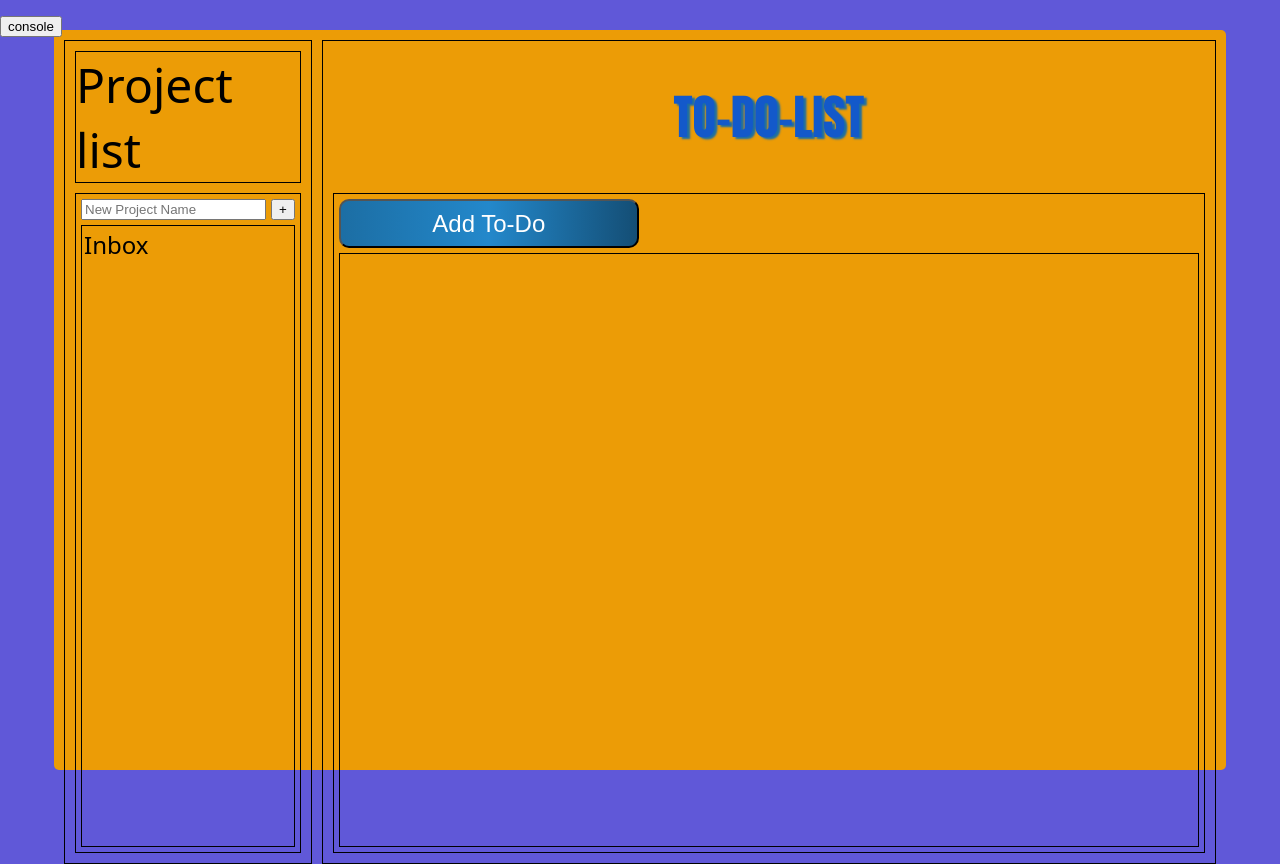
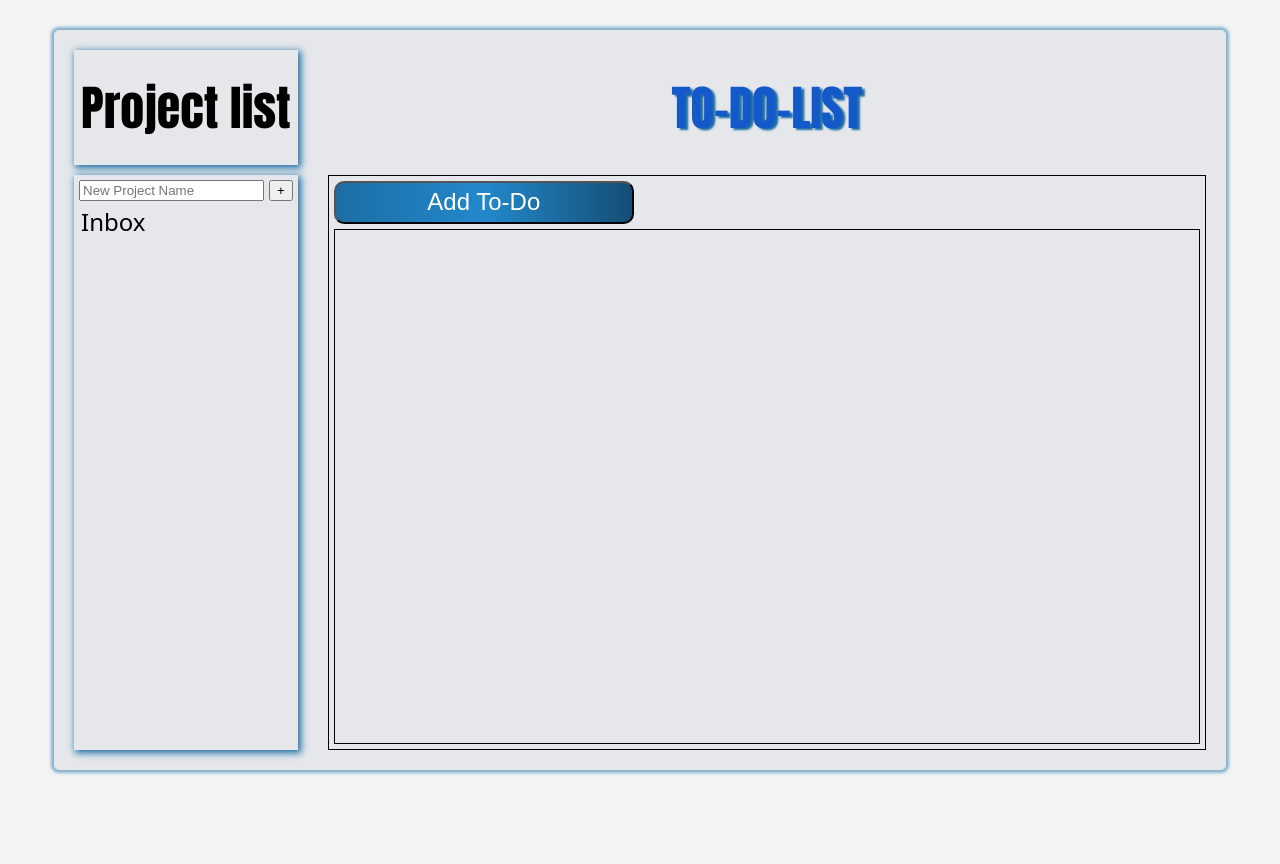
Before and after one commit to Mizaeron/todo-list, a website built with webpack: page src/template.html in a window 1280 px wide. After the commit the page ends 800 px from the top, so only its background shows below. Built offline with nearby package versions, Linux system fonts and the light colour scheme.

Commit message:
Start on deletion and change the look

```diff
--- a/src/index.js
+++ b/src/index.js
@@ -28,5 +28,5 @@ submitForm((formProps) => {
 
 document.querySelector(".console").addEventListener("click", () => {
     console.log(todos);
-    console.log(newProjectArray);
+    console.log(newProjectArray, index);
 })
--- a/src/styles.css
+++ b/src/styles.css
@@ -3,12 +3,12 @@ body {
     padding: 0;
     box-sizing: border-box;
     font-family: system-ui, -apple-system, BlinkMacSystemFont, 'Segoe UI', Roboto, Oxygen, Ubuntu, Cantarell, 'Open Sans', 'Helvetica Neue', sans-serif;
-    background-color: rgb(96, 88, 216);
     height: 100vh;
     width: 100vw;
     display: flex;
     justify-content: center;
     align-items: center;
+    background-color: oklch(96.7% 0.003 264.542);
 }
 
 nav {
@@ -21,7 +21,7 @@ nav {
     top: 2%;
 }
 .container {
-    background-color: rgba(236, 156, 6);
+    background-color: oklch(92.8% 0.006 264.531);
     display: grid;
     grid-template-columns: 1fr 5fr;
     padding: 10px;
@@ -30,11 +30,12 @@ nav {
     width: 90vw;
     border-radius: 5px;
     position: relative;
+    box-shadow: 0px 0px 3px 3px hsl(204, 71%, 38%, 0.5);
 }
 
-.container > div {
+/* .container > div {
     border: 1px solid black;
-}
+} */
 
 .projects {
     display: grid;
@@ -43,23 +44,25 @@ nav {
     padding: 10px;
 }
 .project-headline {
-    border: 1px solid black;
+    /* border: 1px solid black; */
     display: flex;
     justify-content: center;
     align-items: center;
     font-size: 3rem;
+    box-shadow: 2px 2px 7px 1px #1C6EA4;
+    font-family: Impact;
 }
 
 .project-list {
-    border: 1px solid black;
+    box-shadow: 2px 2px 7px 1px #1C6EA4;
     padding: 5px;
     display: grid;
     grid-template-rows: 0.5fr 12fr;
 }
 
-.new-projects {
+/* .new-projects {
     border: 1px solid black;
-}
+} */
 
 .to-do {
     display: grid;
--- a/src/template.html
+++ b/src/template.html
@@ -59,5 +59,4 @@
         </div>
     </div>
 </body>
-<button class="console">console</button>
 </html>
--- a/src/to-do.js
+++ b/src/to-do.js
@@ -89,9 +89,20 @@ export function todoFactory(title, date, priority, description) {
         displayDelete() {
             const deleteImage = document.createElement("img");
             deleteImage.src = deleted;
+
             const span = document.createElement("span");
+            span.classList.add("delete");
             toDoList.lastChild.append(span);
             span.append(deleteImage);
+
+            span.addEventListener("click", e => {
+            const parentDiv = e.target.closest("div");
+
+            if(e.target.parentElement.className.includes("delete")) {
+            parentDiv.remove();
+        }
+    })
+
         },
         displayEdit() {
             const editImage = document.createElement("img");
```
Also changed, not shown: src/to-do-dom.js (line endings or trailing spaces).
